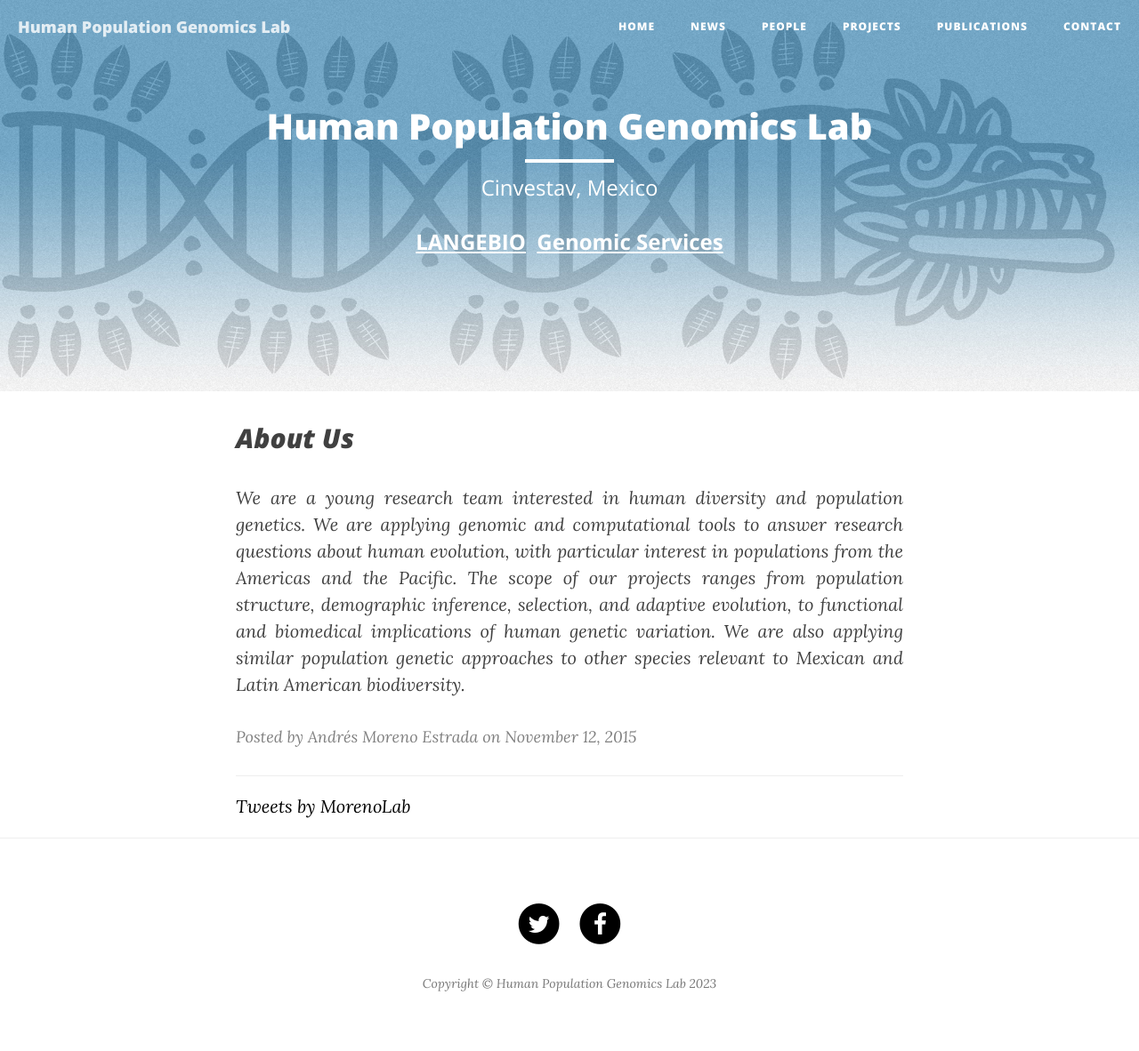
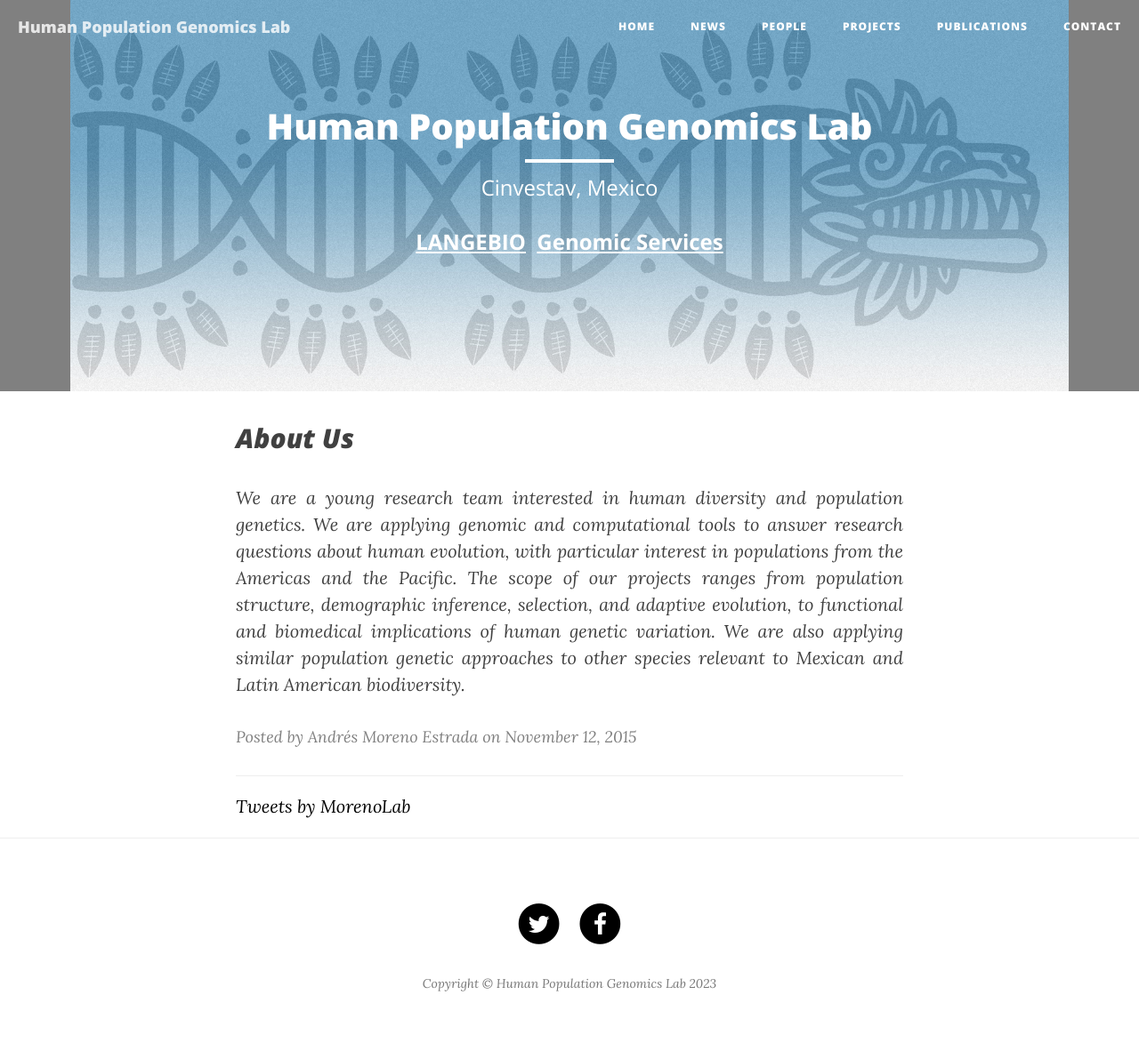
Before and after one commit to milkshakeplustip/milkshakeplustip.github.io, a Jekyll site: the page built from index.html, in a window 1280 px wide. Shown: the whole page at 89% size. Built offline with Jekyll 4.4.1, drawn with Linux system fonts in a browser that asks for light colours; nearby versions of some CDN libraries; the list of posts is cut into pages by our own code; comment, search, counter and statistics services are not loaded.

Commit message:
edits 123...

```diff
--- a/_layouts/page.html
+++ b/_layouts/page.html
@@ -3,7 +3,7 @@
 ---
 
 <!-- Page Header -->
-<header class="intro-header" style="background-image: url('{{ site.baseurl }}/{% if page.header-img %}{{ page.header-img }}{% else %}{{ site.header-img }}{% endif %}'); background-size: 100% 100%">
+<header class="intro-header" style="background-image: url('{{ site.baseurl }}/{% if page.header-img %}{{ page.header-img }}{% else %}{{ site.header-img }}{% endif %}'); background-size: contain">
     <div class="container">
         <div class="row">
             <div class="col-lg-8 col-lg-offset-2 col-md-10 col-md-offset-1">
```
